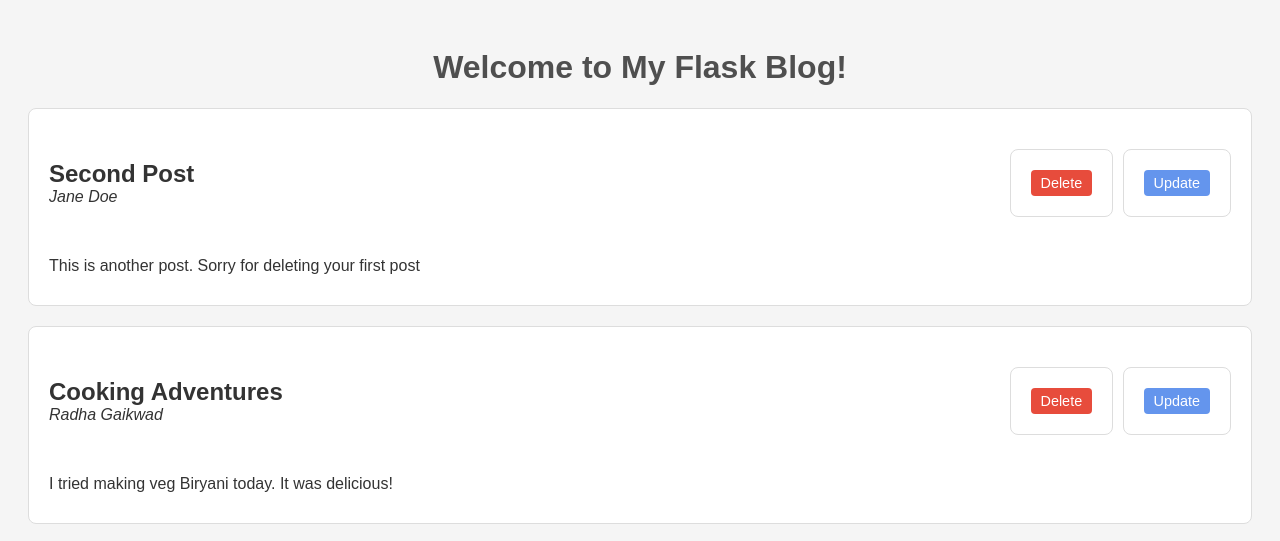
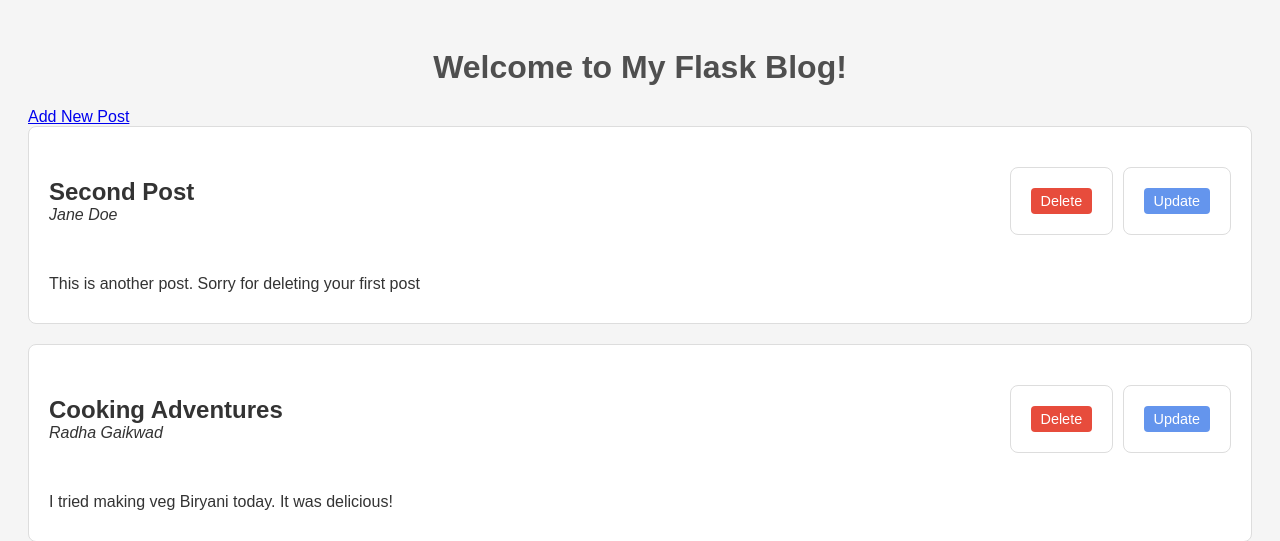
Before and after one commit to GajBorade/flask-master-blog, a Flask app: page / in a window 1280 px wide. Shown: the top 541 px of the page. Run offline with Flask 3, Linux system fonts and the light colour scheme.

Commit message:
Add New Post link; ensured flashed messages are displayed properly.

```diff
--- a/templates/index.html
+++ b/templates/index.html
@@ -21,6 +21,7 @@
 {% endwith %}
 
 <!-- Blog posts -->
+<a href="{{ url_for('add') }}">Add New Post</a>
 {% for post in posts %}
 <div class="post">
     <div class="post-header">
```
